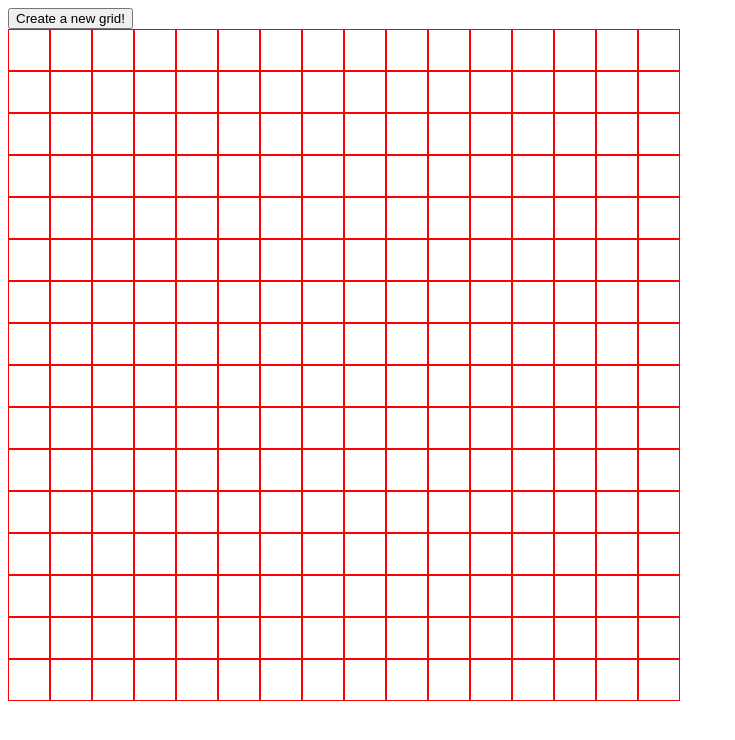
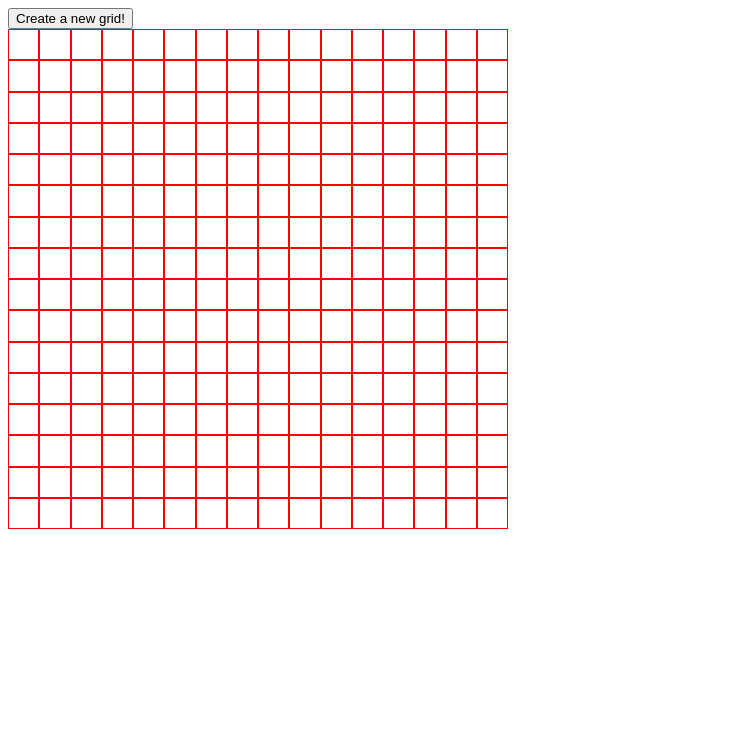
Before and after one commit to bryanyanay/odin-EtchASketch, a plain HTML site: page index.html in a window 1280 px wide. Shown: the whole page, without its empty margins (0-735 px from the left). Drawn offline with Linux system fonts and the light colour scheme.

Commit message:
Implement different sized grids

```diff
--- a/script.js
+++ b/script.js
@@ -1,9 +1,10 @@
 
 
-function createGrid() {
+function createGrid(dim) {
     let grid = document.getElementById("grid");
 
-    for (let i = 0; i < 16*16; i++) {
+    grid.style.gridTemplateColumns = `repeat(${dim}, 1fr)`;
+    for (let i = 0; i < dim*dim; i++) {
         grid.appendChild(document.createElement("div"));
     }
 
@@ -15,4 +16,4 @@ function createGrid() {
     }
 }
 
-createGrid();
+createGrid(16);
--- a/styles.css
+++ b/styles.css
@@ -1,13 +1,11 @@
 
 #grid {
     display: grid;
-    grid-template-columns: repeat(16, 1fr);
 
-    width: min-content; /* prevents the grid from stretching horizontally and having its columns separate */
+    width: 500px;
+    height: 500px;
 }
 
 .grid-cell {
-    width: 40px;
-    height: 40px;
     border: 1px solid red;
 }
```
